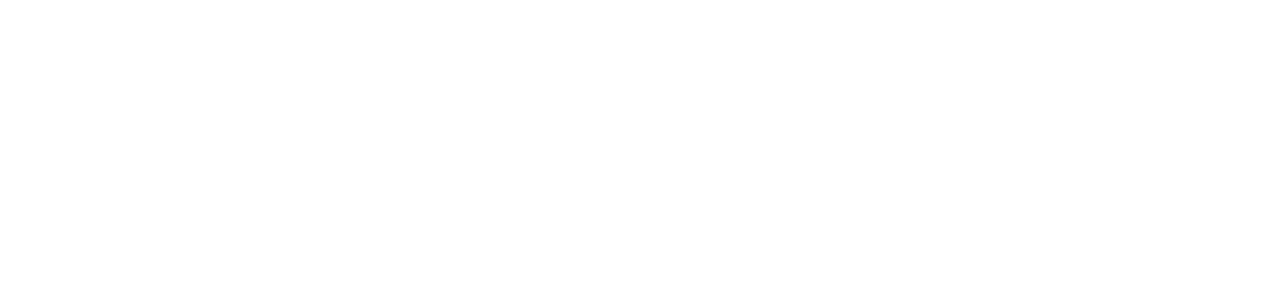
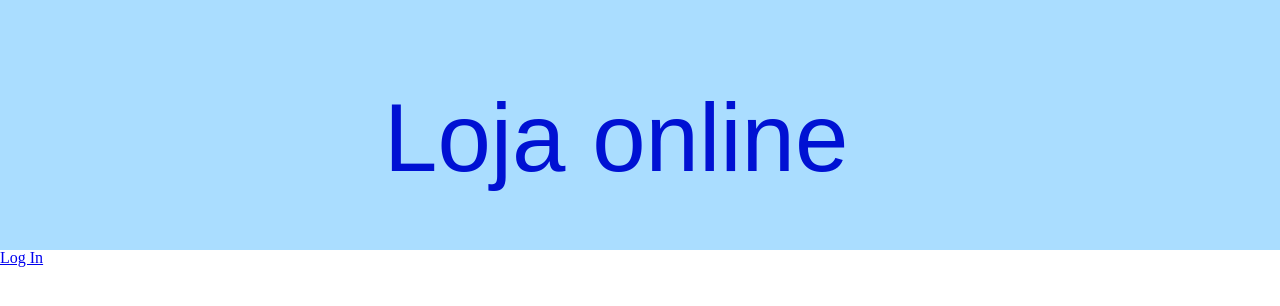
Before and after one commit to Jason21tod/HTML_CSS, a plain HTML site: page projetinhos/sell-sistem/index.html in a window 1280 px wide. Drawn offline with Linux system fonts and the light colour scheme.

Commit message:
correcao e adição de novas páginas

```diff
--- a/projetinhos/sell-sistem/index.html
+++ b/projetinhos/sell-sistem/index.html
@@ -4,13 +4,23 @@
     <meta charset="UTF-8">
     <meta http-equiv="X-UA-Compatible" content="IE=edge">
     <meta name="viewport" content="width=device-width, initial-scale=1.0">
+    <link rel="preconnect" href="https://fonts.googleapis.com">
+    <link rel="preconnect" href="https://fonts.gstatic.com" crossorigin>
+    <link href="https://fonts.googleapis.com/css2?family=Nunito:ital,wght@1,900&display=swap" rel="stylesheet">
+    <link rel="stylesheet" href="reset.css">
+    <link rel="stylesheet" href="loggin-styles.css">
+    <link rel="shortcut icon" href="favicon.ico" type="image/x-icon">
     <title>Inicio</title>
 </head>
 <body>
-    <head>
-    </head>
+    <header>
+        <div class="logo-background">
+            <h1 class = "header-title">Loja online</h1>
+        </div>
+    </header>
 
     <main>
+        <nav><a href="loggin-sistem.html">Log In</a></nav>
     </main>
 
     <footer>
--- a/projetinhos/sell-sistem/loggin-styles.css
+++ b/projetinhos/sell-sistem/loggin-styles.css
@@ -81,6 +81,7 @@ input {
         font-size: 3em;
         align-self: center;
         margin-left: 0%;
+        padding-left: 30%;
         width: fit-content;
     }
 
```
Also changed, not shown: projetinhos/sell-sistem/loggin-sistem.html (+2 -2 lines).
